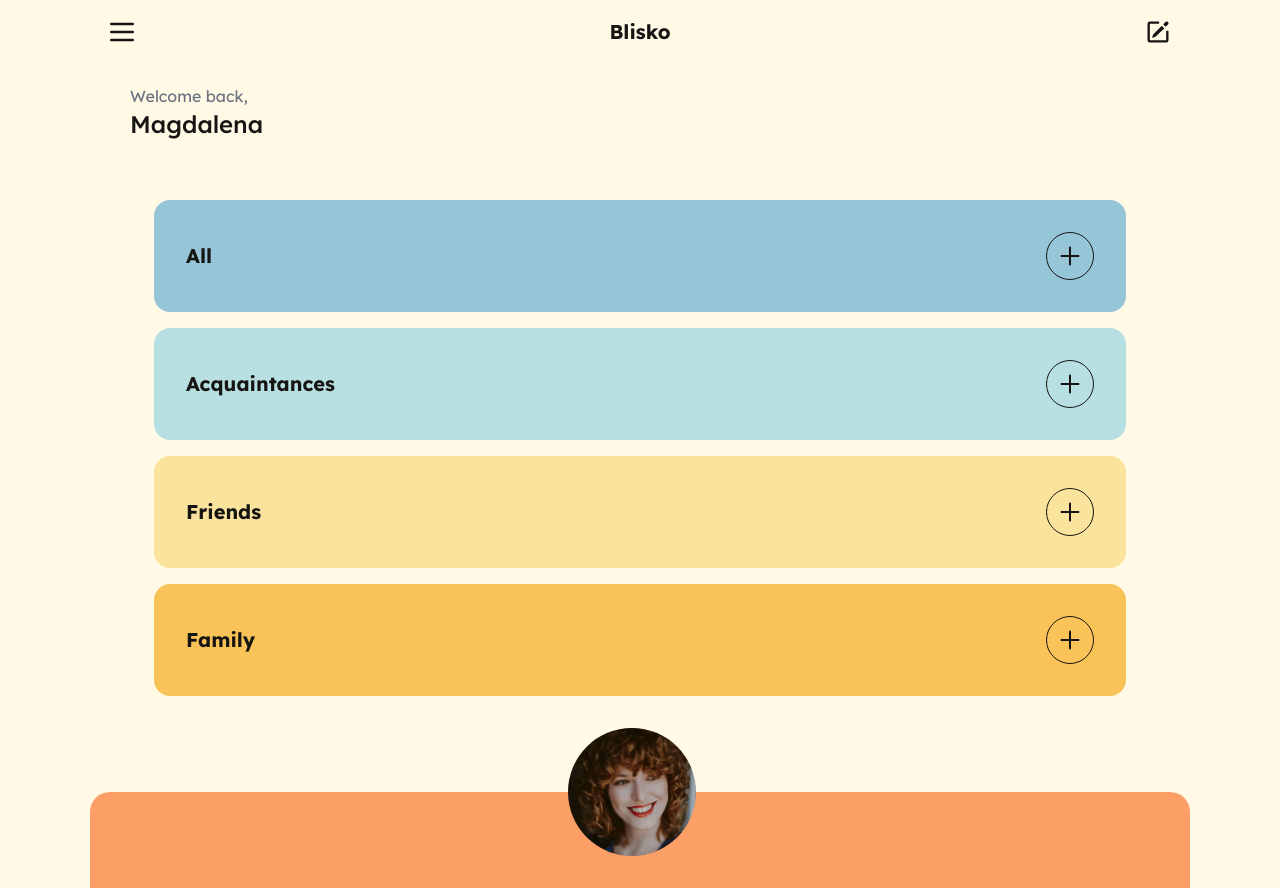
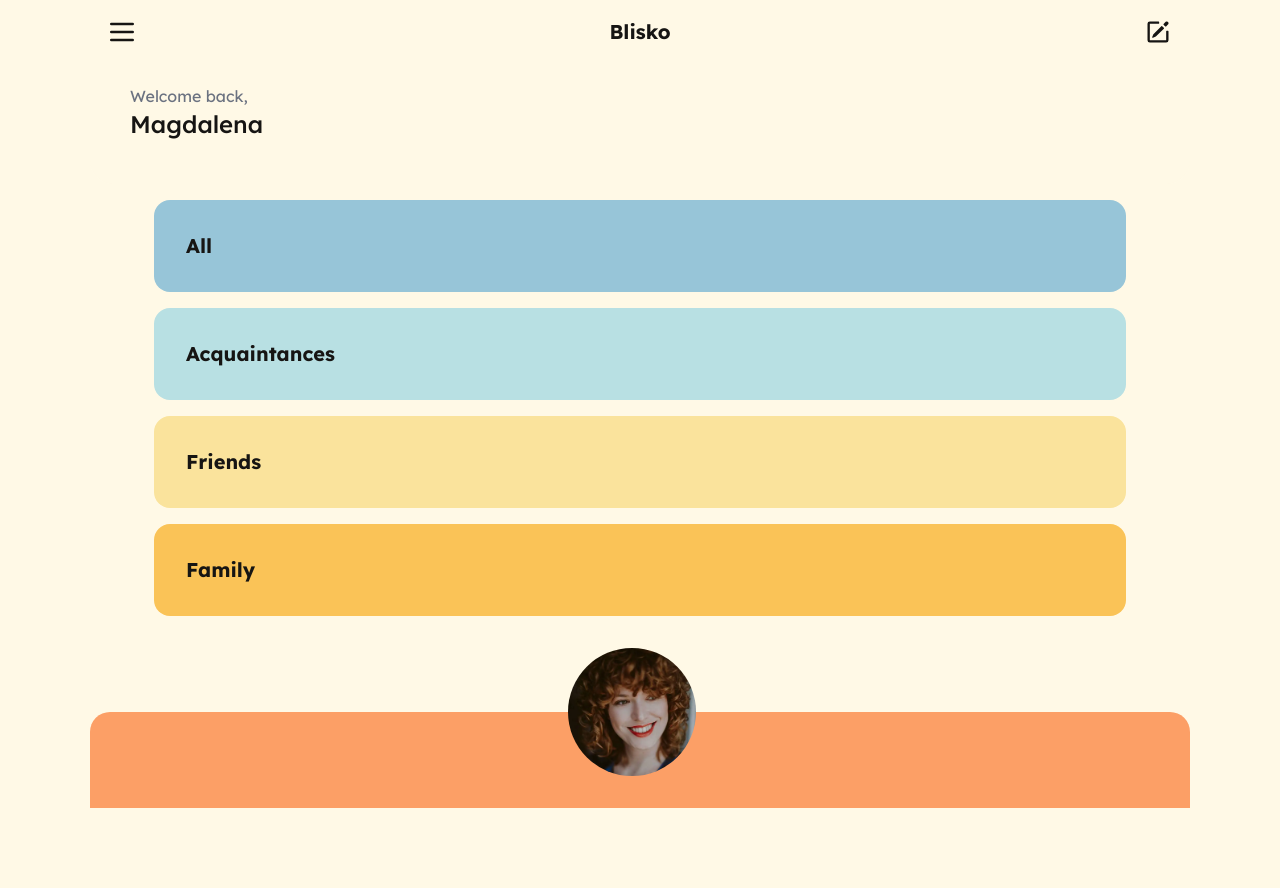
Before and after one commit to magdalena-karpinska/blisko-app, a Next.js app: page / in a window 1280 px wide. After the commit the page ends 808 px from the top, so only its background shows below. Built offline with nearby package versions, Linux system fonts and the light colour scheme.

Commit message:
Deletes the Icon Button

```diff
--- a/src/app/ui/circle-card.tsx
+++ b/src/app/ui/circle-card.tsx
@@ -33,7 +33,6 @@ export function CircleCard({ text, bgColor }: CardProps) {
     <div className={`card w-full ${bgColorClass}`}>
       <div className="card-body flex flex-row justify-between">
         <h2 className="card-title">{text}</h2>
-        <IconButton />
       </div>
     </div>
   );
```
